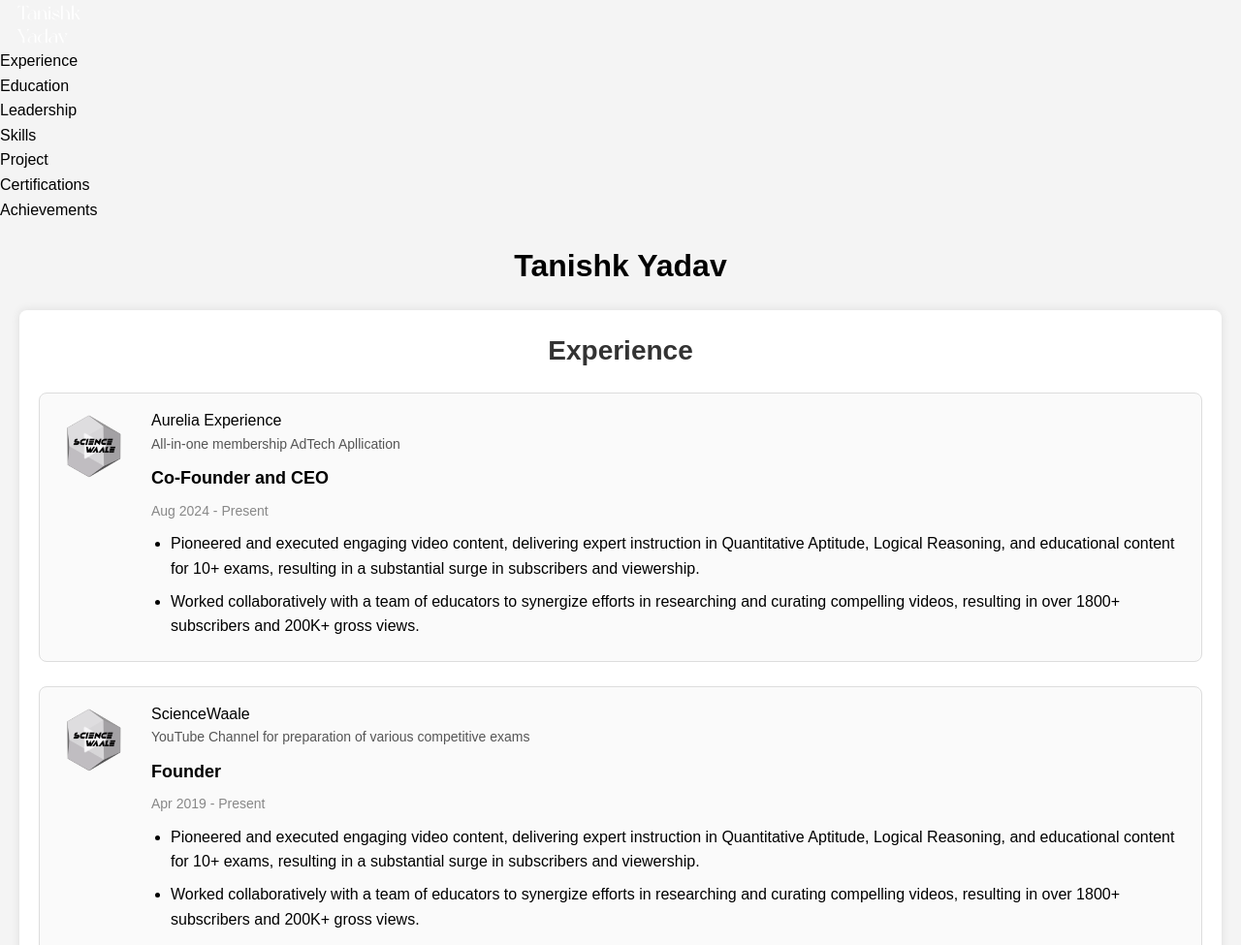
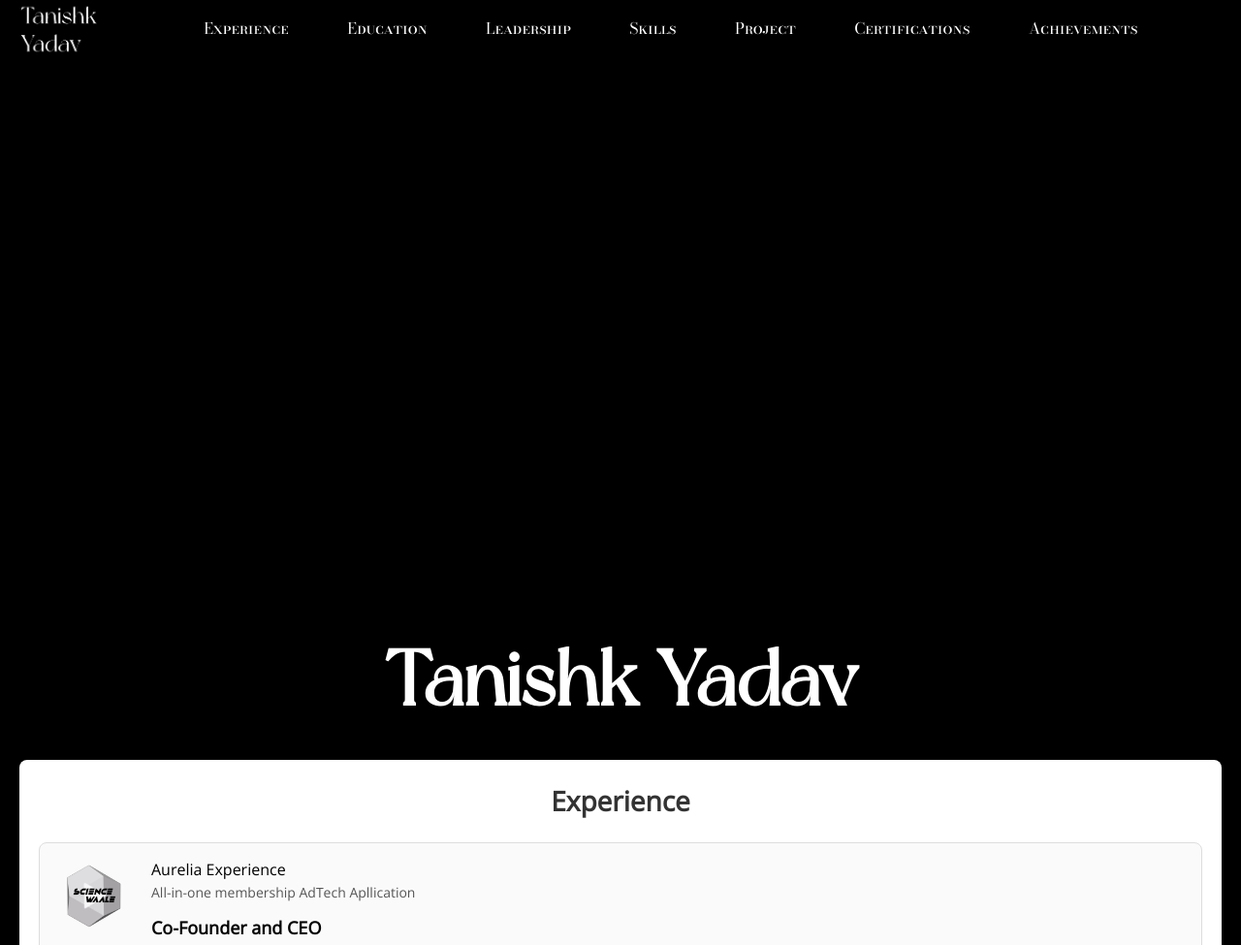
Before and after one commit to tanishhky/portfolio, a plain HTML site: page index.html in a window 1280 px wide. Shown: the top 975 px of the page at 97% size. Drawn offline with Linux system fonts and the light colour scheme.

Commit message:
Update style.css

```diff
--- a/css/style.css
+++ b/css/style.css
@@ -1,30 +1,90 @@
+@font-face {
+    font-family: NewYork;
+    src: url(../assets/fonts/NewYork.otf);
+}
+@font-face {
+    font-family: OpenSans;
+    src: url(../assets/fonts/OpenSans-Regular.ttf);
+}
+@font-face {
+    font-family: Bodoni;
+    src: url(../assets/fonts/BodoniModaSC-VariableFont_opsz\,wght.ttf);
+}
+
 /* General Styles */
 body {
-    font-family: Arial, sans-serif;
+    font-family: OpenSans, sans-serif;
     line-height: 1.6;
     margin: 0;
     padding: 0;
-    background-color: #f4f4f4;
+    background-color: #000000;
+    background-repeat: no-repeat;
 }
 
 #cornerName {
-    width: 150px;
+    width: 180px;
+}
+.navbar{
+    display: flex;
+    color: #fff;
+    font-family: Bodoni;
+}
+.navCentre{
+    width: 80%;
+    display: flex;
+    color: #fff;
+}
+.navCentreItems{
+    padding: 10px 15px;
+    align-items: center;
+    margin: auto;
+}
+.navRight{
+    padding: 10px 20px;
+    align-self: r;
 }
 
 #landingImage {
-    width: 200px;
-    border-radius: 50%;
-    border: 5px solid #333;
+    width: 100%;
+    border-radius: 50px;
+    /* border: 5px solid #333; */
 }
+
+.image-blend {
+    position: relative;
+    display: inline-block;
+}
+
+.image-blend::before {
+    content: '';
+    position: absolute;
+    top: 0;
+    left: 0;
+    width: 100%;
+    height: 100%;
+    background: linear-gradient(to bottom, rgba(255, 255, 255, 0), #000000);
+    pointer-events: none; /* Allows the image to be clickable */
+}
+
+.image-blend img {
+    display: block;
+    width: 100%;
+    height: auto;
+    opacity: 0;
+}
+
 
 .nameDesignation {
     text-align: center;
-    margin-top: 20px;
+    margin-top: 45%;
+    /* font-size: 80px */
 }
 
 #name {
-    font-size: 32px;
+    font-size: 80px;
     font-weight: bold;
+    font-family: NewYork;
+    color: #fff;
 }
 
 /* Section Containers */
```
